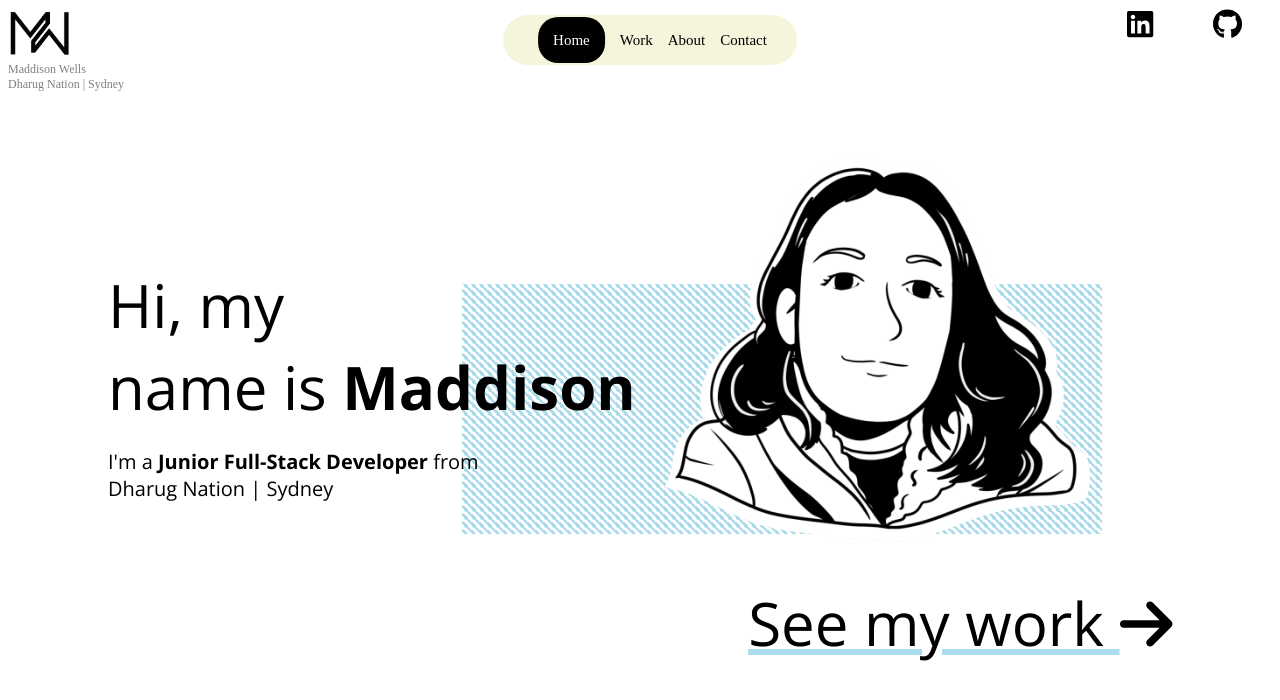
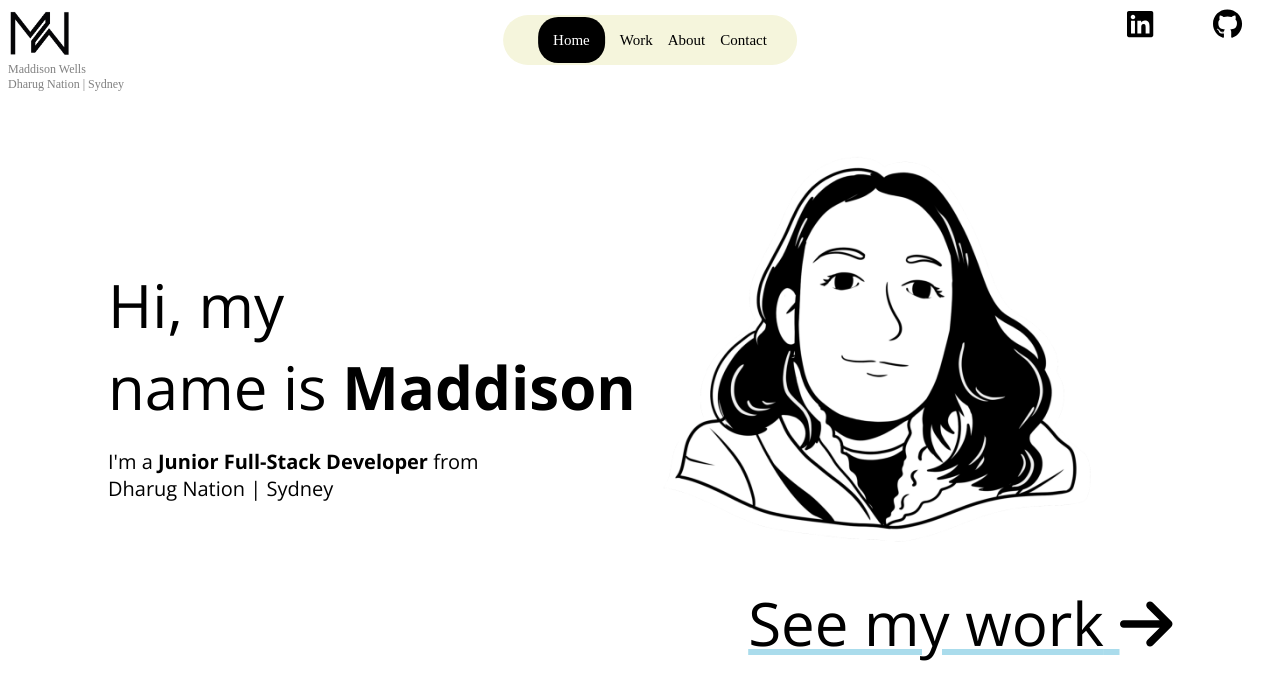
Before and after one commit to maddison-wells/portfolio.new, a React (Vite) app: page / in a window 1280 px wide. Shown: the top 700 px of the page. Built offline with nearby package versions, Linux system fonts and the light colour scheme.

Commit message:
updated work page

```diff
--- a/src/Card/Card.module.scss
+++ b/src/Card/Card.module.scss
@@ -2,7 +2,6 @@
 
 .card {
   border-radius: 30px;
-  width: fit-content;
   background-color: antiquewhite;
   margin: 20px;
   display: flex;
@@ -14,7 +13,7 @@
   height: fit-content;
 
   &__img {
-    width: 300px;
+    max-width: 300px;
   }
 
   &__link {
@@ -35,10 +34,10 @@
   }
 }
 
-@media screen and (max-width: 850px) {
-  .card {
-    &__img {
-      width: 300px;
-    }
-  }
-}
+// @media screen and (max-width: 850px) {
+//   .card {
+//     &__img {
+//       width: 300px;
+//     }
+//   }
+// }
--- a/src/Home/Home.module.scss
+++ b/src/Home/Home.module.scss
@@ -23,31 +23,6 @@
     right: 70px;
     top: -70px;
   }
-}
-
-.background {
-  position: absolute;
-  right: 70px;
-  top: 80px;
-  z-index: -1;
-  height: 250px;
-  width: 50vw;
-  background-color: transparent;
-  background-image: linear-gradient(
-    45deg,
-    rgb(170, 220, 236) 25%,
-    transparent 25%,
-    transparent 50%,
-    rgb(170, 220, 236) 50%,
-    rgb(170, 220, 236) 75%,
-    transparent 75%,
-    transparent
-  );
-  background-size: 8px 8px;
-  background-repeat: repeat;
-  background-position: 0 0;
-  background-origin: content-box;
-  background-clip: content-box;
 }
 
 span {
--- a/src/Work/Work.jsx
+++ b/src/Work/Work.jsx
@@ -14,7 +14,9 @@ const Work = () => {
 
   useEffect(() => {
     const handleResize = () => {
-      if (window.innerWidth < 850) {
+      if (window.innerWidth < 540) {
+        setBreakpointCols(1);
+      } else if (window.innerWidth < 850) {
         setBreakpointCols(2);
       } else {
         setBreakpointCols(3);
@@ -26,7 +28,7 @@ const Work = () => {
     window.addEventListener("resize", handleResize);
 
     return () => {
-      window.removeEventListener("resize", handleResize); // Cleanup function to remove event listener
+      window.removeEventListener("resize", handleResize);
     };
   }, []);
 
@@ -75,8 +77,7 @@ const Work = () => {
           backgroundColor="rgb(217, 112, 74)"
         />
         <Card
-          title="Lego E-Commerce Store
-"
+          title="Lego E-Commerce Store"
           img={lego1}
           description="Built with React JS, this e-commerce platform offers product browsing, searching, and cart functionality. Fetching information directly from Firestore."
           link="https://github.com/maddison-wells/legostore"
```
